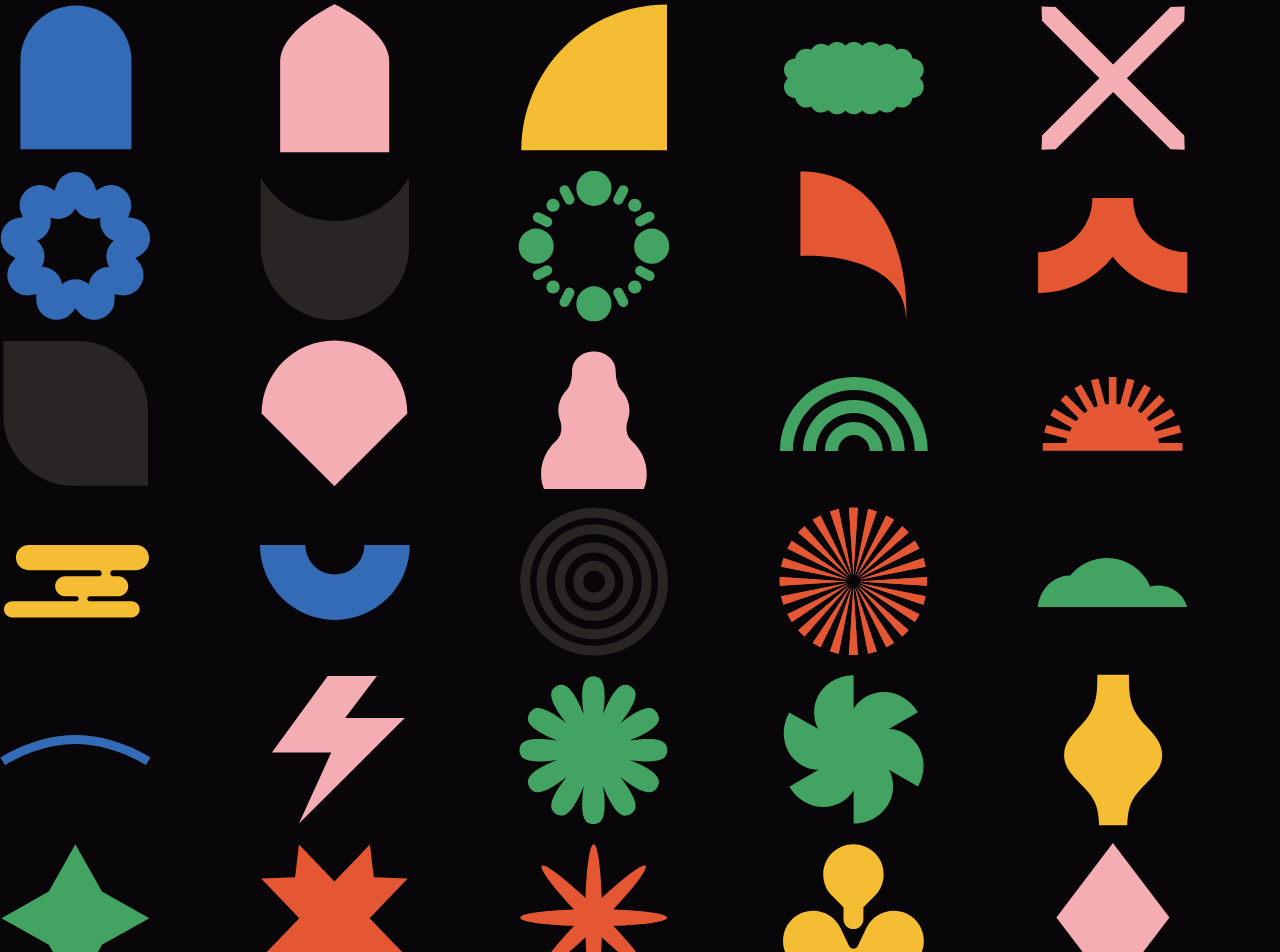
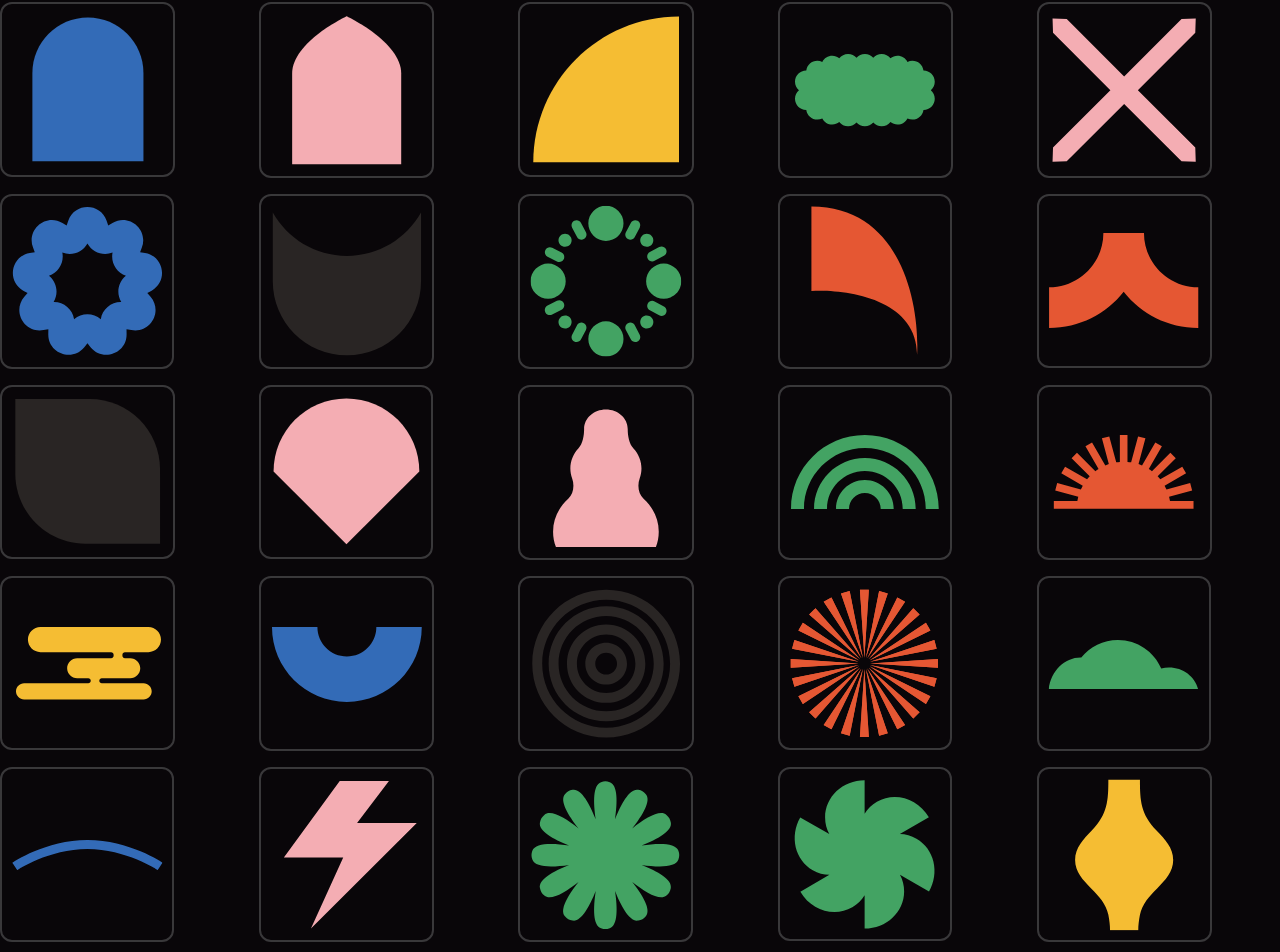
Before and after one commit to Samalmohanna1/Eagle-Eyes, a React (Vite) app: page / in a window 1280 px wide. Shown: the part 253-1205 px from the top of the page. Built offline with nearby package versions, Linux system fonts and the light colour scheme.

Commit message:
refactor: card component & path generator.

```diff
--- a/src/App.tsx
+++ b/src/App.tsx
@@ -1,4 +1,5 @@
 import levelOne from './utils/level-one.json'
+import Card from './components/card'
 
 function App() {
 	return (
@@ -12,12 +13,7 @@ function App() {
 			<div className='container grid grid-cols-5 gap-4 py-space-2xl'>
 				{levelOne && levelOne.length > 0 ? (
 					levelOne.map((card, index) => (
-						<img
-							key={index}
-							className='col-span-1 rounded-badge'
-							src={card.src}
-							alt={`Image ${index + 1}`}
-						/>
+						<Card key={index} src={card.src} level={card.level} />
 					))
 				) : (
 					<p>No images available</p>
--- /dev/null
+++ b/src/components/card.tsx
@@ -0,0 +1,20 @@
+import React from 'react'
+
+interface CardProps {
+	src: string
+	level: string
+}
+
+const Card: React.FC<CardProps> = ({ src, level }) => {
+	return (
+		<div className='card'>
+			<img
+				className='p-space-2xs rounded-xl border-2 border-white-100/20 hover:border-white-100/80 transition-all duration-300 ease-in-out'
+				src={`/assets/${level}/${src}`}
+				alt={src}
+			/>
+		</div>
+	)
+}
+
+export default Card
--- a/src/utils/imagePathGenerator.js
+++ b/src/utils/imagePathGenerator.js
@@ -13,7 +13,10 @@ async function generateJsonForDirectory(directory, relativeDir) {
 			.filter((file) =>
 				imageExtensions.includes(path.extname(file).toLowerCase())
 			)
-			.map((file) => ({ src: path.posix.join(relativeDir, file) }))
+			.map((file) => ({
+				src: file,
+				level: path.basename(directory), // Add the directory name as level
+			}))
 
 		const outputJson = path.join(
 			outputDir,
@@ -40,8 +43,7 @@ async function processAllSubdirectories() {
 		for (const dirent of subdirectories) {
 			if (dirent.isDirectory()) {
 				const subdirectoryPath = path.join(assetsDir, dirent.name)
-				const relativeDir = path.posix.join('/assets', dirent.name)
-				await generateJsonForDirectory(subdirectoryPath, relativeDir)
+				await generateJsonForDirectory(subdirectoryPath, '')
 			}
 		}
 	} catch (err) {
--- a/src/utils/level-one.json
+++ b/src/utils/level-one.json
@@ -1,92 +1,122 @@
 [
   {
-    "src": "/assets/level-one/Abstract-Arch--Streamline-Geometric-Shapes.svg"
+    "src": "Abstract-Arch--Streamline-Geometric-Shapes.svg",
+    "level": "level-one"
   },
   {
-    "src": "/assets/level-one/Abstract-Arch-Door--Streamline-Geometric-Shapes.svg"
+    "src": "Abstract-Arch-Door--Streamline-Geometric-Shapes.svg",
+    "level": "level-one"
   },
   {
-    "src": "/assets/level-one/Abstract-Circle-Sharp-Half--Streamline-Geometric-Shapes.svg"
+    "src": "Abstract-Circle-Sharp-Half--Streamline-Geometric-Shapes.svg",
+    "level": "level-one"
   },
   {
-    "src": "/assets/level-one/Abstract-Cloud-Horizontal--Streamline-Geometric-Shapes.svg"
+    "src": "Abstract-Cloud-Horizontal--Streamline-Geometric-Shapes.svg",
+    "level": "level-one"
   },
   {
-    "src": "/assets/level-one/Abstract-Cross--Streamline-Geometric-Shapes.svg"
+    "src": "Abstract-Cross--Streamline-Geometric-Shapes.svg",
+    "level": "level-one"
   },
   {
-    "src": "/assets/level-one/Abstract-Donut--Streamline-Geometric-Shapes.svg"
+    "src": "Abstract-Donut--Streamline-Geometric-Shapes.svg",
+    "level": "level-one"
   },
   {
-    "src": "/assets/level-one/Abstract-Half-Moon--Streamline-Geometric-Shapes.svg"
+    "src": "Abstract-Half-Moon--Streamline-Geometric-Shapes.svg",
+    "level": "level-one"
   },
   {
-    "src": "/assets/level-one/Abstract-Loading--Streamline-Geometric-Shapes.svg"
+    "src": "Abstract-Loading--Streamline-Geometric-Shapes.svg",
+    "level": "level-one"
   },
   {
-    "src": "/assets/level-one/Abstract-Nail-Cape--Streamline-Geometric-Shapes.svg"
+    "src": "Abstract-Nail-Cape--Streamline-Geometric-Shapes.svg",
+    "level": "level-one"
   },
   {
-    "src": "/assets/level-one/Abstract-Nose--Streamline-Geometric-Shapes.svg"
+    "src": "Abstract-Nose--Streamline-Geometric-Shapes.svg",
+    "level": "level-one"
   },
   {
-    "src": "/assets/level-one/Abstract-Oval-Sharp--Streamline-Geometric-Shapes.svg"
+    "src": "Abstract-Oval-Sharp--Streamline-Geometric-Shapes.svg",
+    "level": "level-one"
   },
   {
-    "src": "/assets/level-one/Abstract-Petal--Streamline-Geometric-Shapes.svg"
+    "src": "Abstract-Petal--Streamline-Geometric-Shapes.svg",
+    "level": "level-one"
   },
   {
-    "src": "/assets/level-one/Abstract-Pine-Nature--Streamline-Geometric-Shapes.svg"
+    "src": "Abstract-Pine-Nature--Streamline-Geometric-Shapes.svg",
+    "level": "level-one"
   },
   {
-    "src": "/assets/level-one/Abstract-Rainbow--Streamline-Geometric-Shapes.svg"
+    "src": "Abstract-Rainbow--Streamline-Geometric-Shapes.svg",
+    "level": "level-one"
   },
   {
-    "src": "/assets/level-one/Abstract-Sunset--Streamline-Geometric-Shapes.svg"
+    "src": "Abstract-Sunset--Streamline-Geometric-Shapes.svg",
+    "level": "level-one"
   },
   {
-    "src": "/assets/level-one/Abstract-Water-Shadow-Line--Streamline-Geometric-Shapes.svg"
+    "src": "Abstract-Water-Shadow-Line--Streamline-Geometric-Shapes.svg",
+    "level": "level-one"
   },
   {
-    "src": "/assets/level-one/Circle-Half--Streamline-Geometric-Shapes.svg"
+    "src": "Circle-Half--Streamline-Geometric-Shapes.svg",
+    "level": "level-one"
   },
   {
-    "src": "/assets/level-one/Circle-Point-Target--Streamline-Geometric-Shapes.svg"
+    "src": "Circle-Point-Target--Streamline-Geometric-Shapes.svg",
+    "level": "level-one"
   },
   {
-    "src": "/assets/level-one/Circle-Spin--Streamline-Geometric-Shapes.svg"
+    "src": "Circle-Spin--Streamline-Geometric-Shapes.svg",
+    "level": "level-one"
   },
   {
-    "src": "/assets/level-one/Cloud-Half--Streamline-Geometric-Shapes.svg"
+    "src": "Cloud-Half--Streamline-Geometric-Shapes.svg",
+    "level": "level-one"
   },
   {
-    "src": "/assets/level-one/Curve-Line--Streamline-Geometric-Shapes.svg"
+    "src": "Curve-Line--Streamline-Geometric-Shapes.svg",
+    "level": "level-one"
   },
   {
-    "src": "/assets/level-one/Flash--Streamline-Geometric-Shapes.svg"
+    "src": "Flash--Streamline-Geometric-Shapes.svg",
+    "level": "level-one"
   },
   {
-    "src": "/assets/level-one/Flower-Marigold-Nature--Streamline-Geometric-Shapes.svg"
+    "src": "Flower-Marigold-Nature--Streamline-Geometric-Shapes.svg",
+    "level": "level-one"
   },
   {
-    "src": "/assets/level-one/Flower-Spin-Nature--Streamline-Geometric-Shapes.svg"
+    "src": "Flower-Spin-Nature--Streamline-Geometric-Shapes.svg",
+    "level": "level-one"
   },
   {
-    "src": "/assets/level-one/Line-Ribbon--Streamline-Geometric-Shapes.svg"
+    "src": "Line-Ribbon--Streamline-Geometric-Shapes.svg",
+    "level": "level-one"
   },
   {
-    "src": "/assets/level-one/Star-Cosmos--Streamline-Geometric-Shapes.svg"
+    "src": "Star-Cosmos--Streamline-Geometric-Shapes.svg",
+    "level": "level-one"
   },
   {
-    "src": "/assets/level-one/Star-Ribbon-Cross--Streamline-Geometric-Shapes.svg"
+    "src": "Star-Ribbon-Cross--Streamline-Geometric-Shapes.svg",
+    "level": "level-one"
   },
   {
-    "src": "/assets/level-one/Star-Sparkle--Streamline-Geometric-Shapes.svg"
+    "src": "Star-Sparkle--Streamline-Geometric-Shapes.svg",
+    "level": "level-one"
   },
   {
-    "src": "/assets/level-one/Tree-Leaves-Nature--Streamline-Geometric-Shapes.svg"
+    "src": "Tree-Leaves-Nature--Streamline-Geometric-Shapes.svg",
+    "level": "level-one"
   },
   {
-    "src": "/assets/level-one/Triangle-Diamond--Streamline-Geometric-Shapes.svg"
+    "src": "Triangle-Diamond--Streamline-Geometric-Shapes.svg",
+    "level": "level-one"
   }
 ]
```
Also changed, not shown: src/utils/level-two.json (+60 -30 lines).
